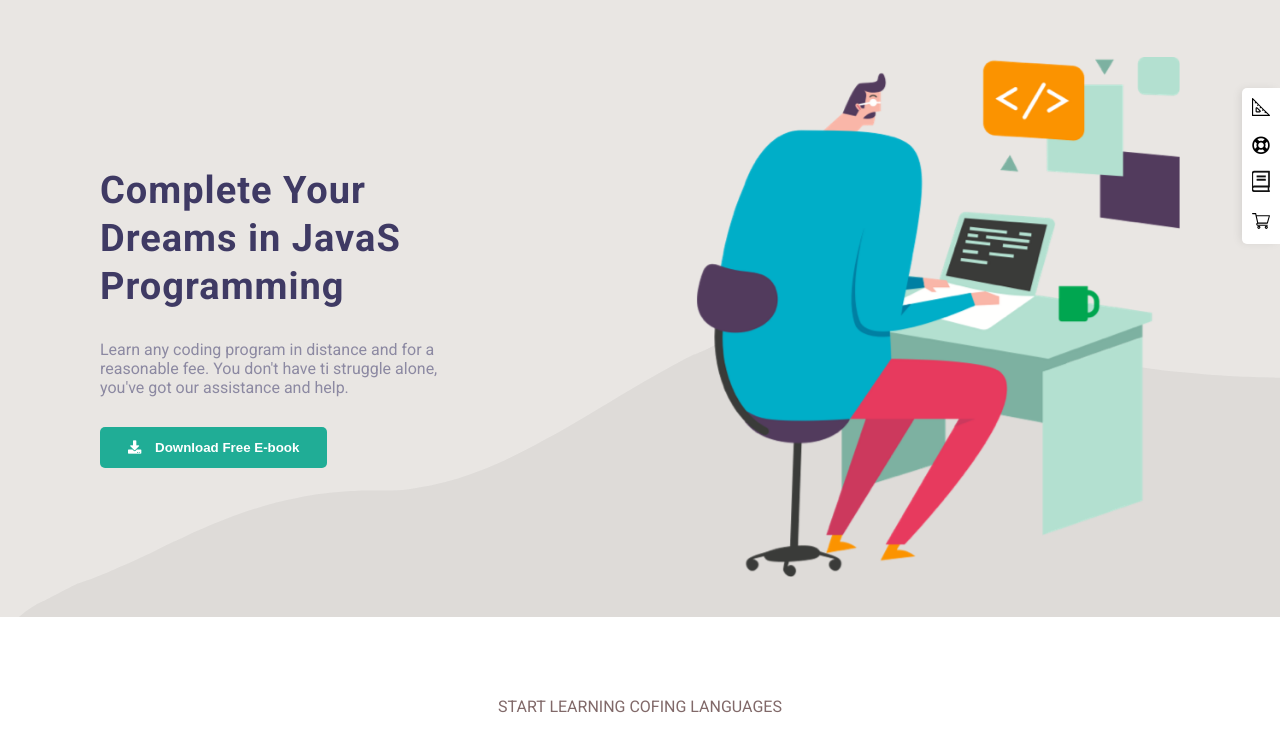
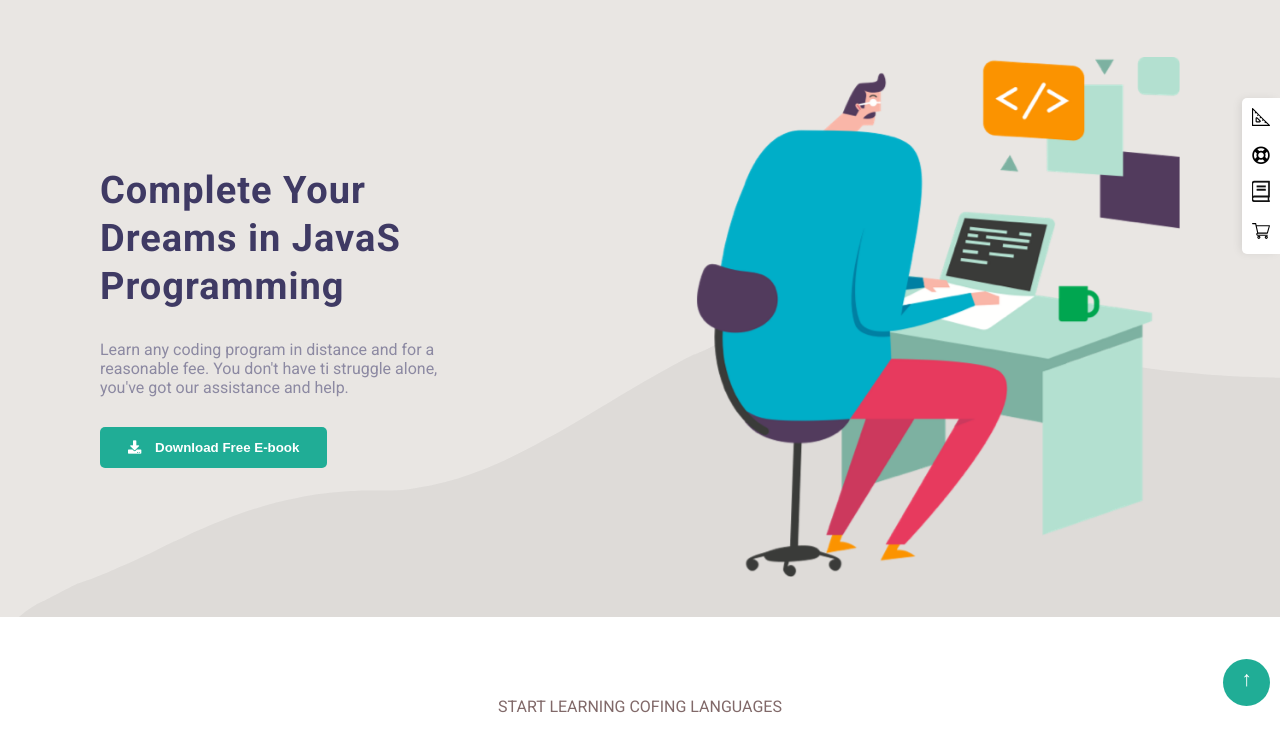
Before and after one commit to maregaale/proj-html-vuejs, a website: page index.html in a window 1280 px wide. Shown: the part 62-800 px from the top of the page. Drawn offline with nearby package versions, Linux system fonts and the light colour scheme.

Commit message:
aggiunta freccia in su dell'aside, definito aside fixed

```diff
--- a/index.html
+++ b/index.html
@@ -94,7 +94,12 @@
 							<img src="img/home-5-hero-image.png" alt="hero img">
 						</div>
 						<!-- /immagine -->
+					</div>
+				</div>
+				<!-- hero -->
 
+				<!-- aside -->
+				<aside>
 					<!-- locandina laterale con incone -->
 					<div class="icon_poster">
 						<a href="">
@@ -111,9 +116,14 @@
 						</a>
 					</div>
 					<!-- /locandina laterale con incone -->
+
+					<!-- freccia di ritorno -->
+					<div class="arrow_up flex">
+						<a href="">&#x2191;</a>
 					</div>
-				</div>
-				<!-- hero -->
+					<!-- /freccia di ritorno -->
+				</aside>
+				<!-- /aside -->
 			</header>
 			<!-- /intestazione -->
 
@@ -585,6 +595,7 @@
 					<small>&copy; 2020 Maxcoach. All Rights Reserved</small>
 				</div>
 				<!-- /copyright -->
+
 			</footer>
 			<!-- /footer -->
 		</div>
--- /dev/null
+++ b/src/Partials/_aside.scss
@@ -0,0 +1,56 @@
+aside {
+  position: fixed;
+  top: 0;
+  bottom: 0;
+  right: 0;
+  width: 67px;
+  z-index: 100;
+
+
+  .icon_poster {
+    position: absolute;
+    top: 20%;
+    right: 0;
+    display: flex;
+    flex-direction: column;
+    align-items: center;
+    padding: 2px;
+    border-radius: 5px 0 0 5px;
+    background-color: #fff;
+    box-shadow: -3px 0 10px -2px rgb(0 0 0 / 10%);
+
+    * {
+      margin: 4px;
+    }
+
+    img {
+      width: 18px;
+    }
+
+    i {
+      font-size: 18px;
+      color: #000;
+    }
+  }
+
+  .arrow_up {
+    position: absolute;
+    width: 47px;
+    height: 47px;
+    right: 10px;
+    bottom: 4%;
+    border-radius: 50%;
+    background-color: #20ad96;
+    font-size: 21px;
+    line-height: 47px;
+    padding-bottom: 6px;
+    overflow: hidden;
+
+    a {
+      text-decoration: none;
+      color: #fff;
+      width: 100%;
+      text-align: center;
+    }
+  }
+}
--- a/src/Partials/_icon_poster.scss
+++ /dev/null
@@ -1,26 +0,0 @@
-.icon_poster {
-  position: fixed;
-  top: 150px;
-  right: 0;
-  display: flex;
-  flex-direction: column;
-  align-items: center;
-  padding: 2px;
-  border-radius: 5px 0 0 5px;
-  background-color: #fff;
-  box-shadow: -3px 0 10px -2px rgb(0 0 0 / 10%);
-  z-index: 100;
-
-  * {
-    margin: 4px;
-  }
-
-  img {
-    width: 18px;
-  }
-
-  i {
-    font-size: 18px;
-    color: #000;
-  }
-}
--- a/src/app.scss
+++ b/src/app.scss
@@ -11,7 +11,7 @@
 @import "Partials/section_construct.scss";
 @import "Partials/section_goals.scss";
 @import "Partials/section_featured.scss";
-@import "Partials/icon_poster.scss";
+@import "Partials/aside.scss";
 @import "Partials/course.scss";
 @import "Partials/section_invitation.scss";
 @import "Partials/section_events.scss";
```
Also changed, not shown: dist/app.css, img/up-arrow.svg (added). Lines whose indentation alone changed are shown as unchanged.
